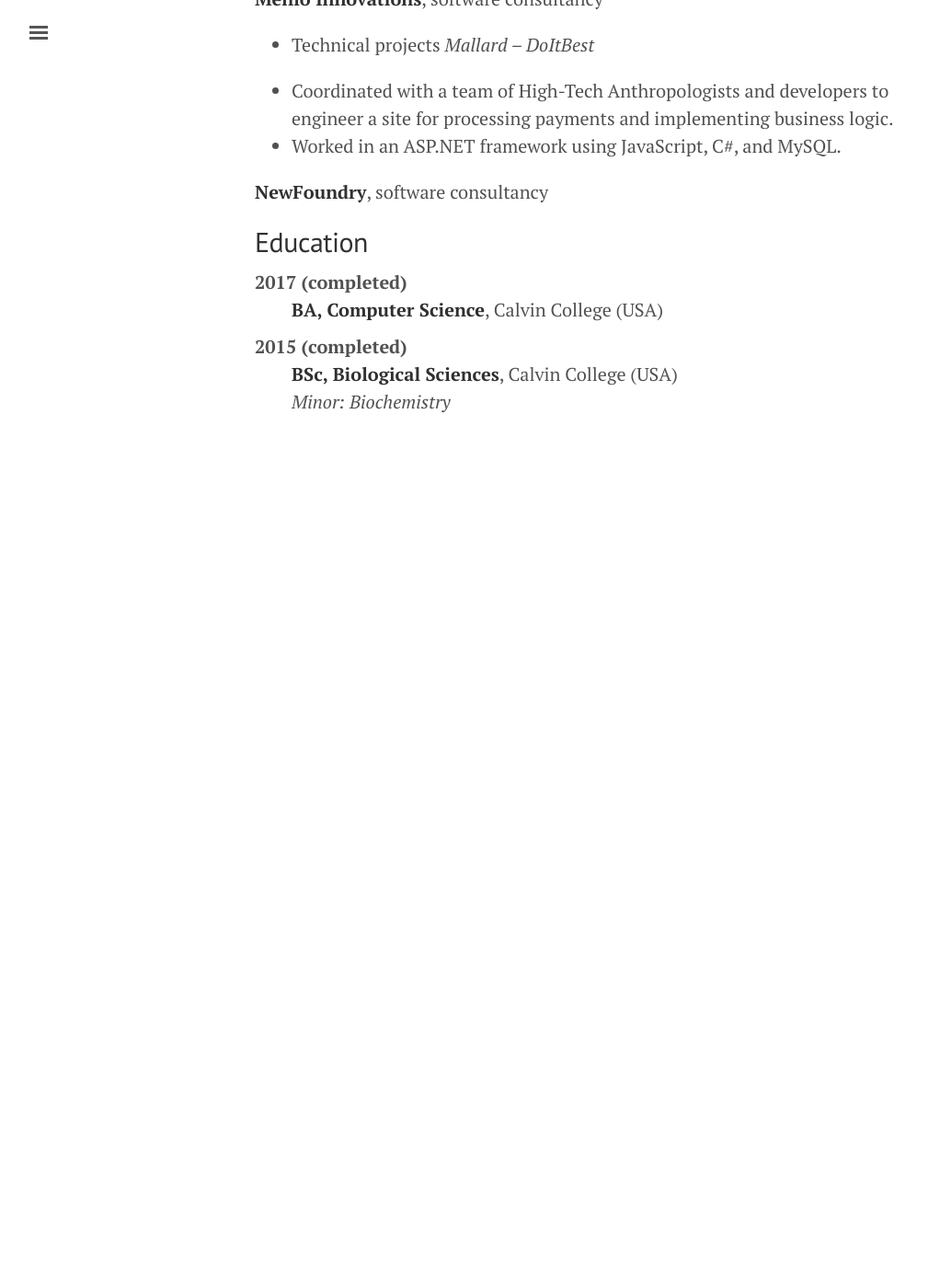
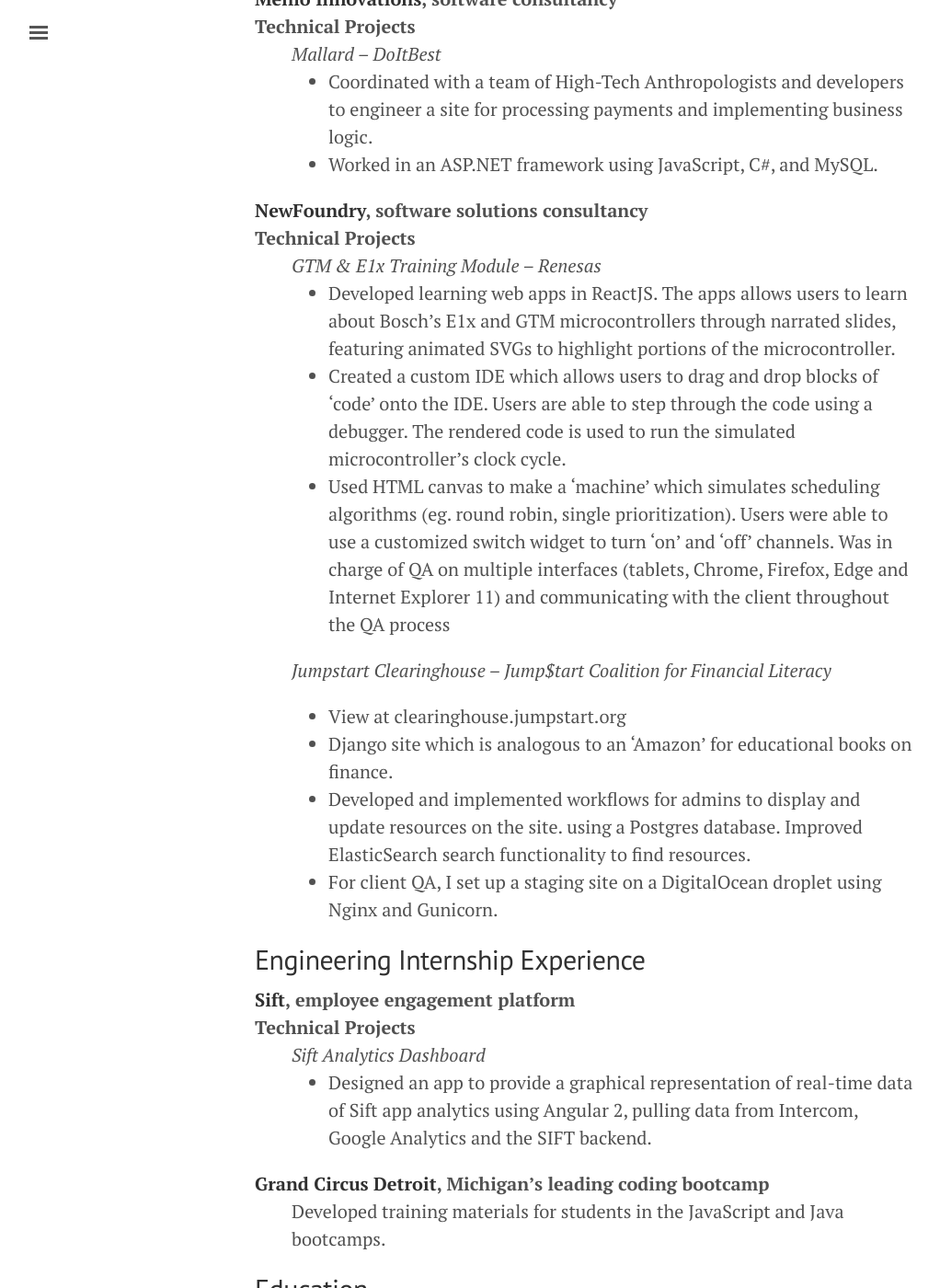
Before and after one commit to tammiet/tammiet.github.io, a Jekyll site: the page built from experience.md, in a window 1280 px wide and 1400 px high, scrolled down 343 px. Shown: the whole window at 92% size, without its empty margins (3-1025 px from the left). Built offline with Jekyll 4.4.1, drawn with Linux system fonts in a browser that asks for light colours; before the commit the page ends 900 px from its top, so only the background shows below that; some of the changed text lies outside the part shown.

Commit message:
added additional work experience

```diff
--- a/experience.md
+++ b/experience.md
@@ -9,19 +9,38 @@
 
 +31 683779053
 
-Engineering Experience
+Full-Stack Software Engineering Experience
 ---------
+
 **Menlo Innovations**, software consultancy
-
-* Technical projects
-  *Mallard – DoItBest*
-
+Technical Projects
+:	*Mallard – DoItBest*
 * Coordinated with a team of High-Tech Anthropologists and developers to engineer a site for processing payments and implementing business logic.
 * Worked in an ASP.NET framework using JavaScript, C#, and MySQL.
 
+**NewFoundry**, software solutions consultancy
+Technical Projects
+:	*GTM & E1x Training Module – Renesas*
+* Developed learning web apps in ReactJS. The apps allows users to learn about Bosch’s E1x and GTM microcontrollers through narrated slides, featuring animated SVGs to highlight portions of the microcontroller.
+* Created a custom IDE which allows users to drag and drop blocks of ‘code’ onto the IDE. Users are able to step through the code using a debugger. The rendered code is used to run the simulated microcontroller’s clock cycle.
+* Used HTML canvas to make a ‘machine’ which simulates scheduling algorithms (eg. round robin, single prioritization). Users were able to use a customized switch widget to turn ‘on’ and ‘off’ channels.
+Was in charge of QA on multiple interfaces (tablets, Chrome, Firefox, Edge and Internet Explorer 11) and communicating with the client throughout the QA process
 
+:	*Jumpstart Clearinghouse – Jump$tart Coalition for Financial Literacy*
+* View at clearinghouse.jumpstart.org
+* Django site which is analogous to an ‘Amazon’ for educational books on finance.
+* Developed and implemented workflows for admins to display and update resources on the site. using a Postgres database. Improved ElasticSearch search functionality to find resources.
+* For client QA, I set up a staging site on a DigitalOcean droplet using Nginx and Gunicorn.
 
-**NewFoundry**, software consultancy
+Engineering Internship Experience
+---------
+**Sift**, employee engagement platform
+Technical Projects
+:	*Sift Analytics Dashboard*
+* Designed an app to provide a graphical representation of real-time data of Sift app analytics using Angular 2, pulling data from Intercom, Google Analytics and the SIFT backend.
+
+**Grand Circus Detroit**, Michigan’s leading coding bootcamp
+:	Developed training materials for students in the JavaScript and Java bootcamps.
 
 
 Education
```
Also changed, not shown: 1 other file.
